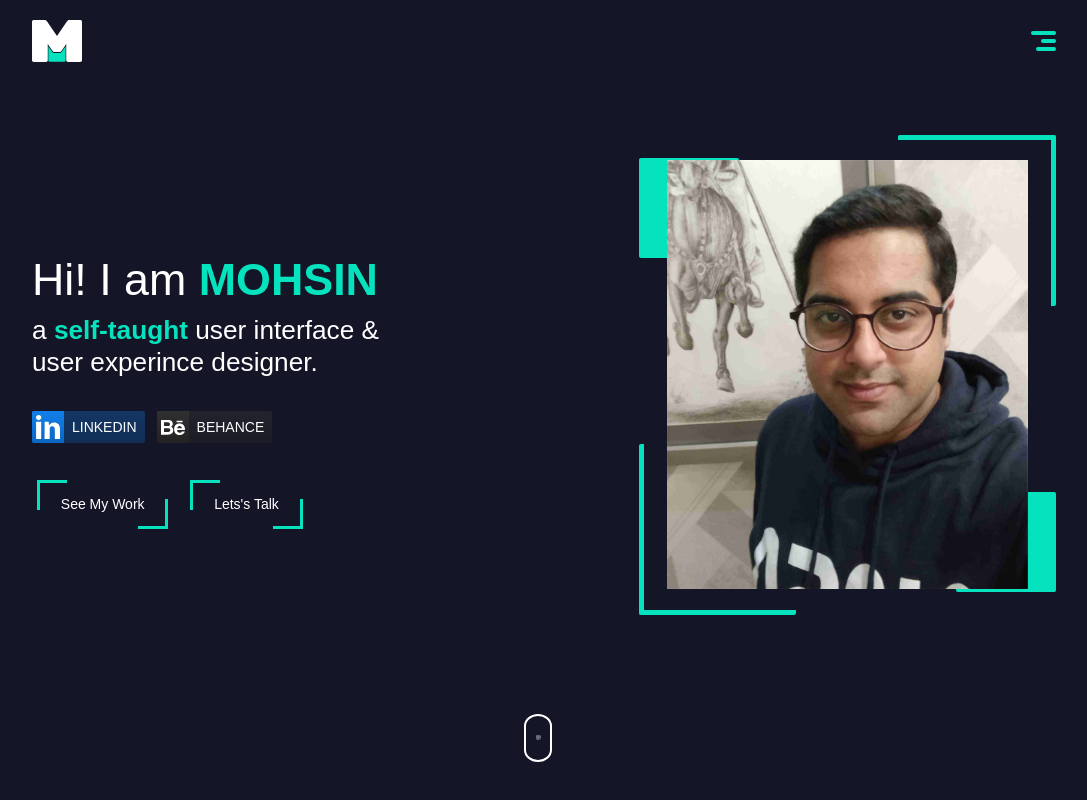
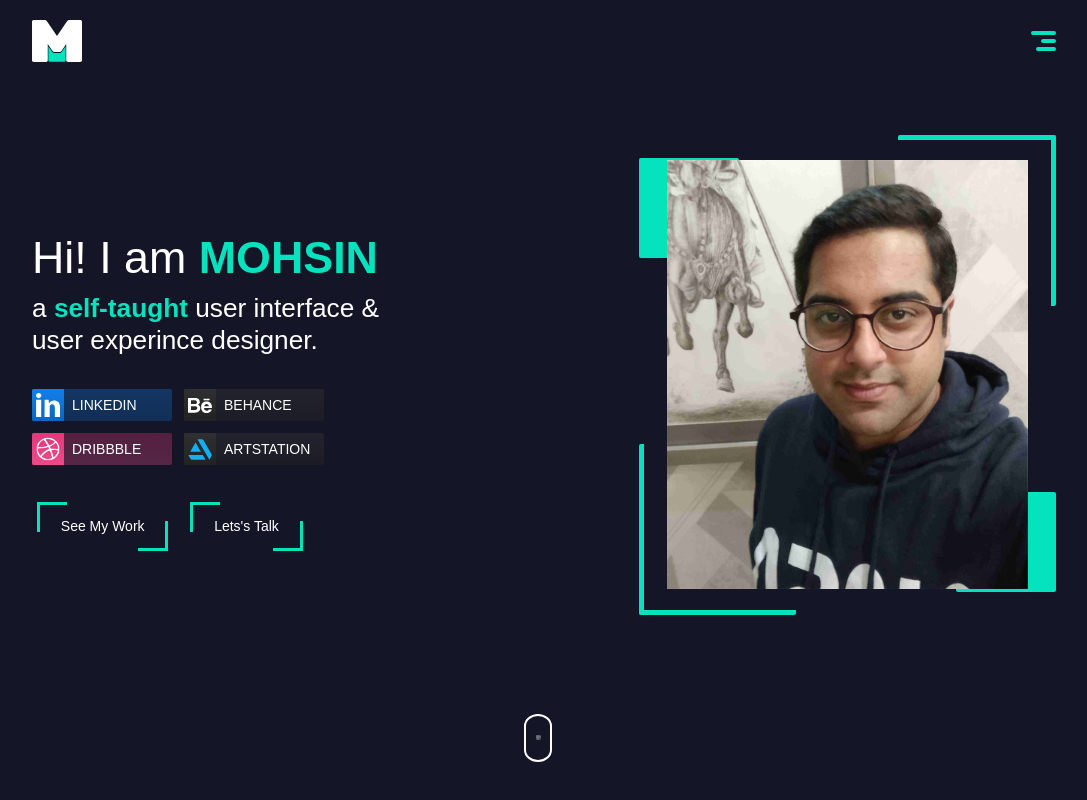
Before and after one commit to MMohsin737/portfolio-site, a React (Create React App) app: page / in a window 1280 px wide. Shown: the top 800 px of the page, without its empty margins (96-1183 px from the left). Built offline with nearby package versions, Linux system fonts and the light colour scheme.

Commit message:
(28-02-2022)

```diff
--- a/src/components/sections/hero/Hero.js
+++ b/src/components/sections/hero/Hero.js
@@ -43,8 +43,9 @@ const Hero = ({ sectionID, children }) => {
 
           <AnimatePresence>
             <div
-              className={`flex flex-row w-full lg:justify-start justify-center mb-8`}
+              className={`w-full flex flex-col lg:justify-start justify-center items-start mb-8`}
             >
+              <div className={`w-full flex flex-row lg:justify-start justify-center items-center`}>
                 <motion.div
                   key="extSocioIconLink1"
                   initial="hidden"
@@ -70,29 +71,6 @@ const Hero = ({ sectionID, children }) => {
                   />
                 </motion.div>
 
-              {/* <motion.div
-                key="extSocioIconLink2"
-                initial="hidden"
-                animate={controls}
-                transition={{
-                  delay: 1.8,
-                  type: "spring",
-                  duration: 2,
-                  mass: 2,
-                }}
-                variants={{
-                  visible: { opacity: 1, x: 0 },
-                  hidden: { opacity: 0, x: -10 },
-                }}
-              >
-                <SocialIcon
-                  styleClasses={`xl:w-8 w-6 xl:h-8 h-6`}
-                  styleSpacing={`mr-3`}
-                  type="GitHub"
-                  linkToProfile={"https://github.com/MMohsin737"}
-                />
-              </motion.div> */}
-
                 <motion.div
                   key="extSocioIconLink3"
                   initial="hidden"
@@ -115,6 +93,55 @@ const Hero = ({ sectionID, children }) => {
                     linkToProfile={"https://www.behance.net/muhammadmohsin6"}
                   />
                 </motion.div>
+              </div>
+
+              <div className={`mt-3 w-full flex flex-row lg:justify-start justify-center items-center`}>
+                <motion.div
+                  key="extSocioIconLink3"
+                  initial="hidden"
+                  animate={controls}
+                  transition={{
+                    delay: 2,
+                    type: "spring",
+                    duration: 2,
+                    mass: 2,
+                  }}
+                  variants={{
+                    visible: { opacity: 1, x: 0 },
+                    hidden: { opacity: 0, x: -10 },
+                  }}
+                >
+                  <SocialIcon
+                    styleClasses={`xl:w-8 w-6 xl:h-8 h-6`}
+                    styleSpacing={`mr-3`}
+                    type="Dribbble"
+                    linkToProfile={"https://dribbble.com/mmohsin737"}
+                  />
+                </motion.div>
+
+                <motion.div
+                  key="extSocioIconLink3"
+                  initial="hidden"
+                  animate={controls}
+                  transition={{
+                    delay: 2.2,
+                    type: "spring",
+                    duration: 2,
+                    mass: 2,
+                  }}
+                  variants={{
+                    visible: { opacity: 1, x: 0 },
+                    hidden: { opacity: 0, x: -10 },
+                  }}
+                >
+                  <SocialIcon
+                    styleClasses={`xl:w-8 w-6 xl:h-8 h-6`}
+                    styleSpacing={``}
+                    type="ArtStation"
+                    linkToProfile={"https://www.artstation.com/mmohsin"}
+                  />
+                </motion.div>
+              </div>
             </div>
           </AnimatePresence>
 
--- a/src/components/sections/letsTalk/LetsTalk.js
+++ b/src/components/sections/letsTalk/LetsTalk.js
@@ -80,8 +80,9 @@ const LetsTalk = ({ sectionID }) => {
         </motion.h4>
 
         <div
-          className={`flex flex-row mx-auto md:justify-center justify-center mb-8 mt-5`}
+          className={`flex md:flex-row flex-col mx-auto md:justify-center justify-center mb-8 mt-5`}
         >
+          <div className={`md:w-fit w-full md:mr-3 mr-0 flex felx-row md:justify-center justify-center`}>
             <motion.div
               initial="hidden"
               transition={{
@@ -106,32 +107,10 @@ const LetsTalk = ({ sectionID }) => {
               />
             </motion.div>
 
-          {/* <motion.div
-            initial="hidden"
-            transition={{
-              delay: 0.8,
-              type: "tween",
-              ease: ["easeInOut"],
-              duration: 1,
-            }}
-            animate={controls}
-            variants={{
-              visible: { opacity: 1, y: 0 },
-              hidden: { opacity: 0, y: 30 },
-            }}
-          >
-            <SocialIcon
-              styleClasses={`md:w-8 w-6 md:h-8 h-6`}
-              styleSpacing={`mr-3`}
-              type="GitHub"
-              linkToProfile={"https://github.com/MMohsin737"}
-            />
-          </motion.div> */}
-
             <motion.div
               initial="hidden"
               transition={{
-              delay: 1.3,
+                delay: 1,
                 type: "tween",
                 ease: ["easeInOut"],
                 duration: 1,
@@ -149,6 +128,55 @@ const LetsTalk = ({ sectionID }) => {
                 linkToProfile={"https://www.behance.net/muhammadmohsin6"}
               />
             </motion.div>
+          </div>
+
+          <div className={`md:w-fit w-full md:mt-0 mt-3 flex felx-row md:justify-center justify-center`}>
+            <motion.div
+              key="extSocioIconLink3"
+              initial="hidden"
+              animate={controls}
+              transition={{
+                delay: 1.5,
+                type: "tween",
+                ease: ["easeInOut"],
+                duration: 1,
+              }}
+              variants={{
+                visible: { opacity: 1, y: 0 },
+                hidden: { opacity: 0, y: 30 },
+              }}
+            >
+              <SocialIcon
+                styleClasses={`md:w-8 w-6 md:h-8 h-6`}
+                styleSpacing={`mr-3`}
+                type="Dribbble"
+                linkToProfile={"https://dribbble.com/mmohsin737"}
+              />
+            </motion.div>
+
+            <motion.div
+              key="extSocioIconLink3"
+              initial="hidden"
+              animate={controls}
+              transition={{
+                delay: 2,
+                type: "tween",
+                ease: ["easeInOut"],
+                duration: 1,
+              }}
+              variants={{
+                visible: { opacity: 1, y: 0 },
+                hidden: { opacity: 0, y: 30 },
+              }}
+            >
+              <SocialIcon
+                styleClasses={`md:w-8 w-6 md:h-8 h-6`}
+                styleSpacing={``}
+                type="ArtStation"
+                linkToProfile={"https://www.artstation.com/mmohsin"}
+              />
+            </motion.div>
+          </div>
         </div>
 
         <motion.h1
--- a/src/components/ui/social-icons/SocialIcon.js
+++ b/src/components/ui/social-icons/SocialIcon.js
@@ -5,30 +5,40 @@ import classes from "./SocialIcon.module.css";
 import linkedInIcon from "../../../assets/images/linkedIn-icon.svg";
 import gitHubIcon from "../../../assets/images/github-icon.svg";
 import behanceIcon from "../../../assets/images/behance-icon.svg";
+import artstationIcon from "../../../assets/images/artstation.svg";
+import dribbbleIcon from "../../../assets/images/dribbble.svg";
 
 const SocialIcon = ({ styleClasses, styleSpacing, type, linkToProfile }) => {
   const icon = {
     linkedin: linkedInIcon,
     github: gitHubIcon,
     behance: behanceIcon,
+    artstation: artstationIcon,
+    dribbble: dribbbleIcon,
   };
 
   const btnBG = {
     linkedin: classes.linkedInCtnBG,
     github: classes.gitHubCtnBG,
-    behance: classes.behanceCtnBG,
+    behance: classes.behanceAndArtstationCtnBG,
+    artstation: classes.behanceAndArtstationCtnBG,
+    dribbble: classes.dribbbleCtnBG,
   };
 
   const btnHover = {
     linkedin: classes.linkedInBtnHover,
     github: classes.gitHubBtnHover,
-    behance: classes.behanceBtnHover,
+    behance: classes.behanceAndArtstationBtnHover,
+    artstation: classes.behanceAndArtstationBtnHover,
+    dribbble: classes.dribbbleBtnHover,
   };
 
   const iconBG = {
     linkedin: classes.linkedInIcoBG,
     github: classes.gitHubIcoBG,
-    behance: classes.behanceIcoBG,
+    behance: classes.behanceAndArtstationIcoBG,
+    artstation: classes.behanceAndArtstationIcoBG,
+    dribbble: classes.dribbbleIcoBG,
   };
 
   const btnType = type.toLowerCase();
--- a/src/components/ui/social-icons/SocialIcon.module.css
+++ b/src/components/ui/social-icons/SocialIcon.module.css
@@ -2,6 +2,7 @@
 
 .btn {
   cursor: pointer;
+  min-width: 140px;
 }
 
 .lineHzero {
@@ -114,17 +115,17 @@
   color: #222222 !important;
 }
 
-/* --------------------------------- Behance --------------------------------- */
+/* --------------------------------- Behance & Artstation --------------------------------- */
 
-.behanceIcoBG {
+.behanceAndArtstationIcoBG {
   background-image: var(--blackLinear);
 }
 
-.behanceCtnBG {
+.behanceAndArtstationCtnBG {
   background-image: var(--blackLinearLow);
 }
 
-.behanceBtnHover {
+.behanceAndArtstationBtnHover {
   overflow: hidden;
 
   -webkit-transition: all 500ms;
@@ -134,7 +135,7 @@
   transition: all 500ms;
 }
 
-.behanceBtnHover::before {
+.behanceAndArtstationBtnHover::before {
   content: "";
   position: absolute;
   top: 0;
@@ -152,6 +153,48 @@
   transition: all 500ms;
 }
 
-.behanceBtnHover:hover::before {
+.behanceAndArtstationBtnHover:hover::before {
   width: 100%;
 }
+
+/* --------------------------------- Dribbble --------------------------------- */
+
+.dribbbleIcoBG {
+  background-image: var(--pinkLinear);
+}
+
+.dribbbleCtnBG {
+  background-image: var(--pinkLinearLOW);
+}
+
+.dribbbleBtnHover {
+  overflow: hidden;
+
+  -webkit-transition: all 500ms;
+  -moz-transition: all 500ms;
+  -ms-transition: all 500ms;
+  -o-transition: all 500ms;
+  transition: all 500ms;
+}
+
+.dribbbleBtnHover::before {
+  content: "";
+  position: absolute;
+  top: 0;
+  left: 0;
+  height: 100%;
+  width: 0;
+  z-index: -1;
+  border-radius: 2px;
+  background-image: var(--pinkLinear);
+
+  -webkit-transition: all 500ms;
+  -moz-transition: all 500ms;
+  -ms-transition: all 500ms;
+  -o-transition: all 500ms;
+  transition: all 500ms;
+}
+
+.dribbbleBtnHover:hover::before {
+  width: 100%;
+}
```
Also changed, not shown: src/theme/siteColors.css (+13 -41 lines), src/assets/images/artstation.svg (added), src/assets/images/dribbble.svg (added). Lines whose indentation alone changed are shown as unchanged.
